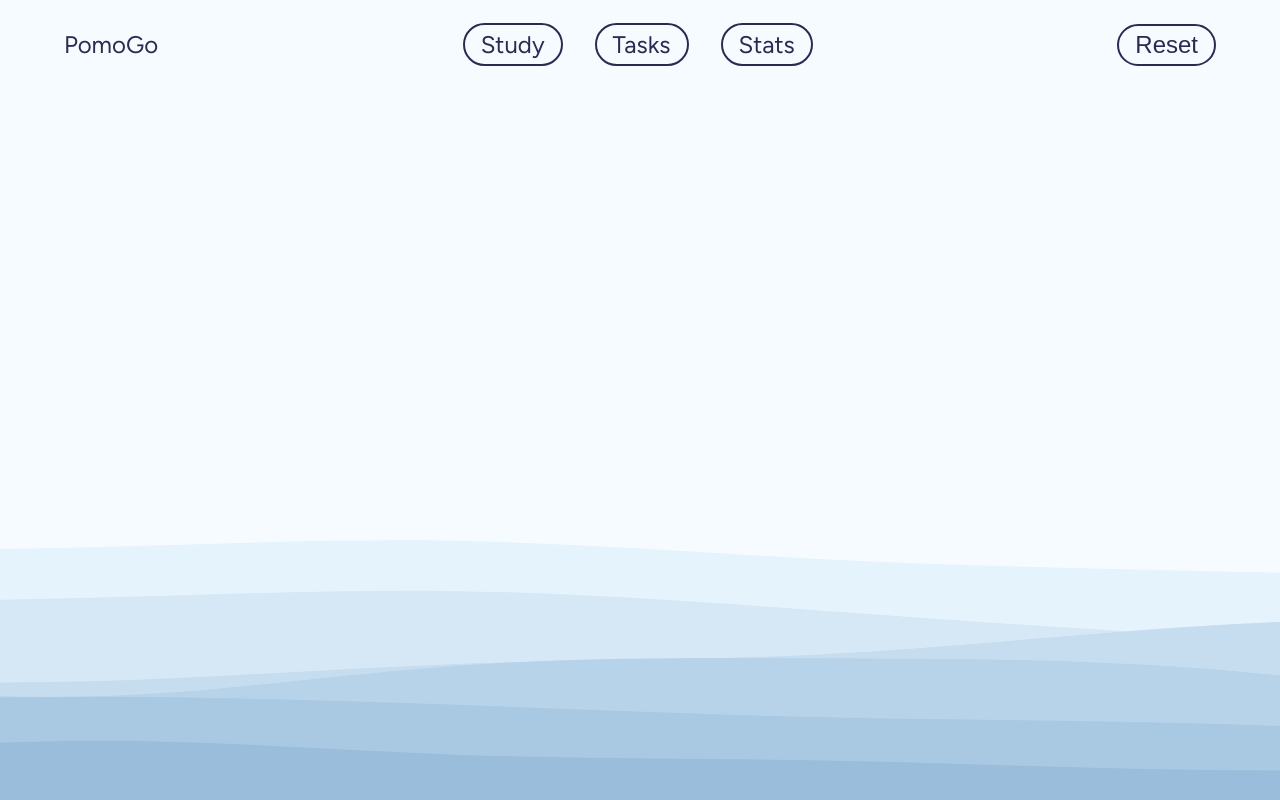
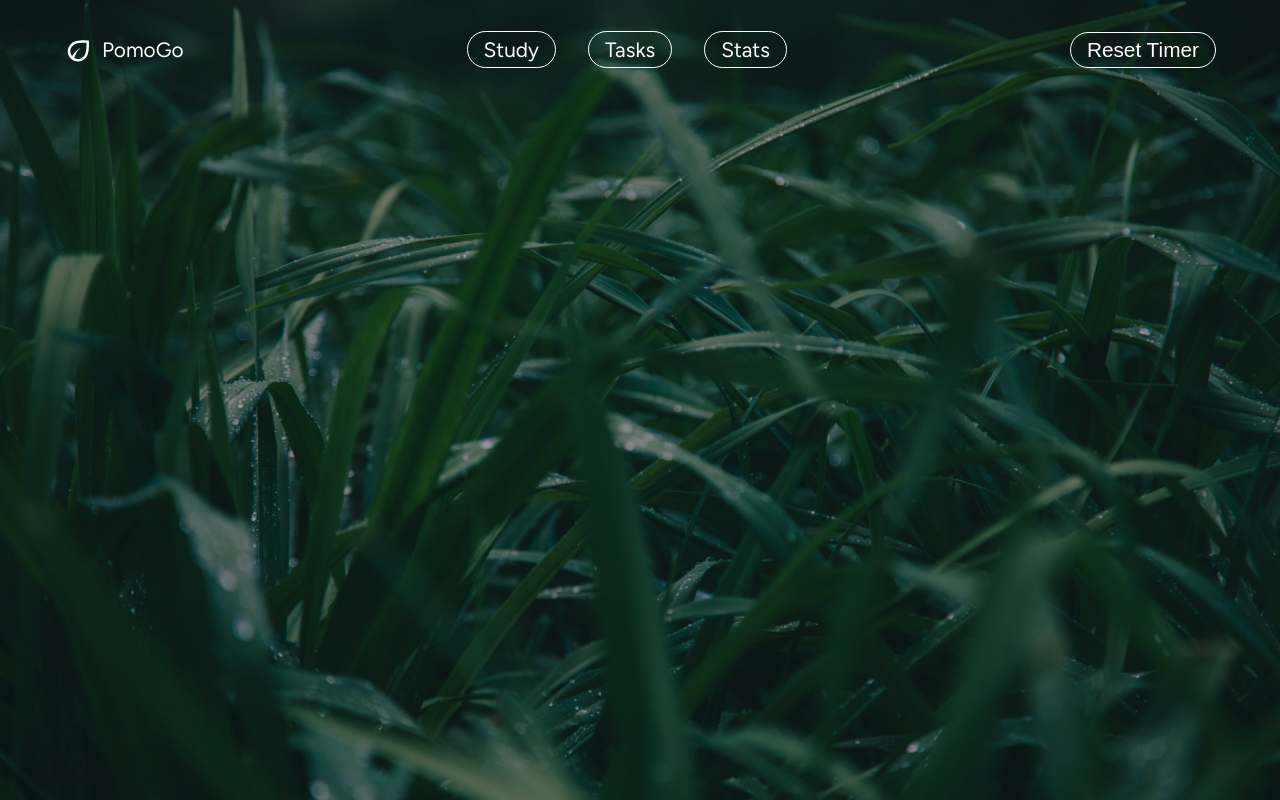
Before and after one commit to AdrianMaresDev/PomoGo-Study-App, a plain HTML site: page index.html in a window 1280 px wide. Drawn offline with Linux system fonts and the light colour scheme.

Commit message:
changed styling again because I'm indecisive

```diff
--- a/index.html
+++ b/index.html
@@ -16,23 +16,26 @@
 
     <header>
       <div class="header-wrapper flex">
-        <p>PomoGo</p>
+        <div class="logo">
+          <svg xmlns="http://www.w3.org/2000/svg" height="30px" viewBox="0 -960 960 960" width="30px" fill="var(--white)"><path d="M216-176q-45-45-70.5-104T120-402q0-63 24-124.5T222-642q35-35 86.5-60t122-39.5Q501-756 591.5-759t202.5 7q8 106 5 195t-16.5 160.5q-13.5 71.5-38 125T684-182q-53 53-112.5 77.5T450-80q-65 0-127-25.5T216-176Zm112-16q29 17 59.5 24.5T450-160q46 0 91-18.5t86-59.5q18-18 36.5-50.5t32-85Q709-426 716-500.5t2-177.5q-49-2-110.5-1.5T485-670q-61 9-116 29t-90 55q-45 45-62 89t-17 85q0 59 22.5 103.5T262-246q42-80 111-153.5T534-520q-72 63-125.5 142.5T328-192Zm0 0Zm0 0Z"/></svg>
+          <p>PomoGo</p>
+        </div>
 
         <nav>
           <ul class="flex">
             <li>
-              <a href="#">Study</a>
+              <a href="#study-page">Study</a>
             </li>
             <li>
-              <a href="#">Tasks</a>
+              <a href="#tasks-page">Tasks</a>
             </li>
             <li>
-              <a href="#">Stats</a>
+              <a href="#stats-page">Stats</a>
             </li>
           </ul>
         </nav>
 
-        <button>Reset</button>
+        <button>Reset Timer</button>
       </div>
     </header>
 
--- a/styles.css
+++ b/styles.css
@@ -8,6 +8,12 @@ body{
     font-size: 16px;
     line-height: 1.5;
     font-family: 'Figtree', sans-serif;
+    height: 100vh;
+    background-image: linear-gradient(rgba(0, 0, 0, 0.4), rgba(0, 0, 0, 0.4)),
+    url(assets/images/pomodoro-bg.jpg);
+    background-size: cover;
+    background-repeat: no-repeat;
+    background-position: center;
 }
 
 /*Variable Colors*/
@@ -21,20 +27,6 @@ body{
 
 /*General Styles*/
 
-.background {
-    aspect-ratio: 960/300;
-    width: 100%;
-    height: 100%;
-    position: absolute;
-    bottom: 0;
-    left: 0;
-    z-index: -1;
-    background-repeat: no-repeat;
-    background-size: cover;
-    background-position: center;
-    background-image: url('assets/images/bg-pomodoro.svg');
-}
-
 .flex {
     display: flex;
     align-items: center;
@@ -42,7 +34,7 @@ body{
 
 a {
     text-decoration: none;
-    color: #000;
+    color: var(--white);
 }
 
 ul {
@@ -54,11 +46,17 @@ ul {
 
 .header-wrapper {
     justify-content: space-between;
+    align-items: center;
     max-width: 90%;
     margin: 0 auto;
-    color: var(--navy);
-    font-size: 1.5rem;
-    padding: 1.5rem 0;
+    color: var(--white);
+    font-size: 1.3rem;
+    padding: 2rem 0;
+}
+
+.logo {
+    display: flex;
+    gap: 0.5rem;
 }
 
 .header-wrapper ul {
@@ -66,21 +64,19 @@ ul {
 }
 
 .header-wrapper button {
-    font-size: 1.5rem;
+    font-size: 1.3rem;
     background: transparent;
     cursor: pointer;
 }
 
 .header-wrapper a, .header-wrapper button {
-    color: var(--navy);
-    border: 2px solid var(--navy);
+    color: var(--white);
+    border: 1px solid var(--white);
     padding: 0.3rem 1rem;
     border-radius: 30px;
-    transition: background-color 0.5s ease;
-    transition: color 0.8s ease;
+    transition: background-color 0.3s ease;
 }
 
-.header-wrapper a:hover, .header-wrapper button:hover {
-    background-color: rgba(41, 43, 81, 0.9);
-    color: var(--white);
+.header-wrapper a:hover, .header-wrapper button:hover, .header-wrapper a:focus {
+    background-color: rgba(255, 255, 255, 0.2);
 }
```
Also changed, not shown: assets/images/bg-pomodoro.svg (deleted), assets/images/pomodoro-bg.jpg (added).
